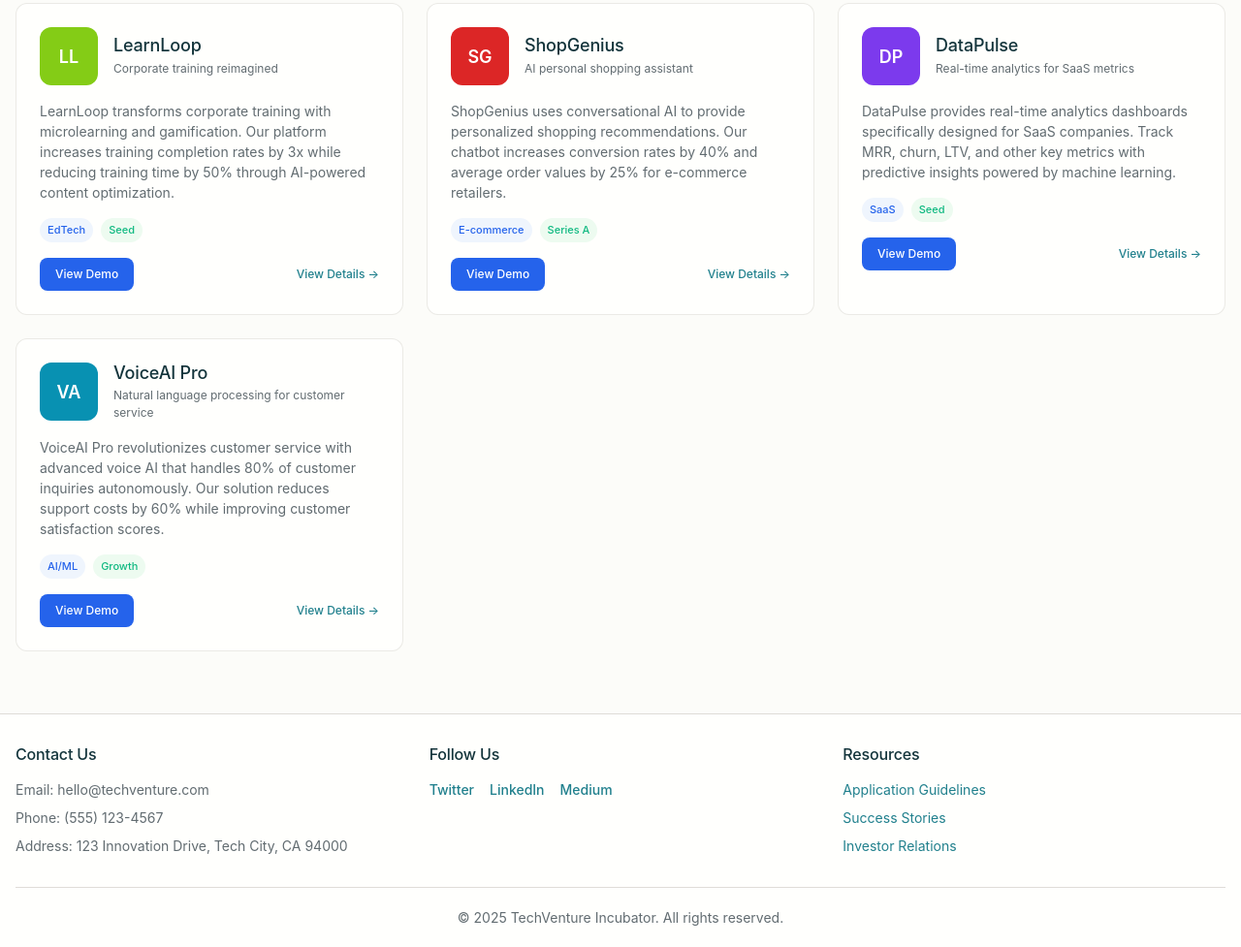
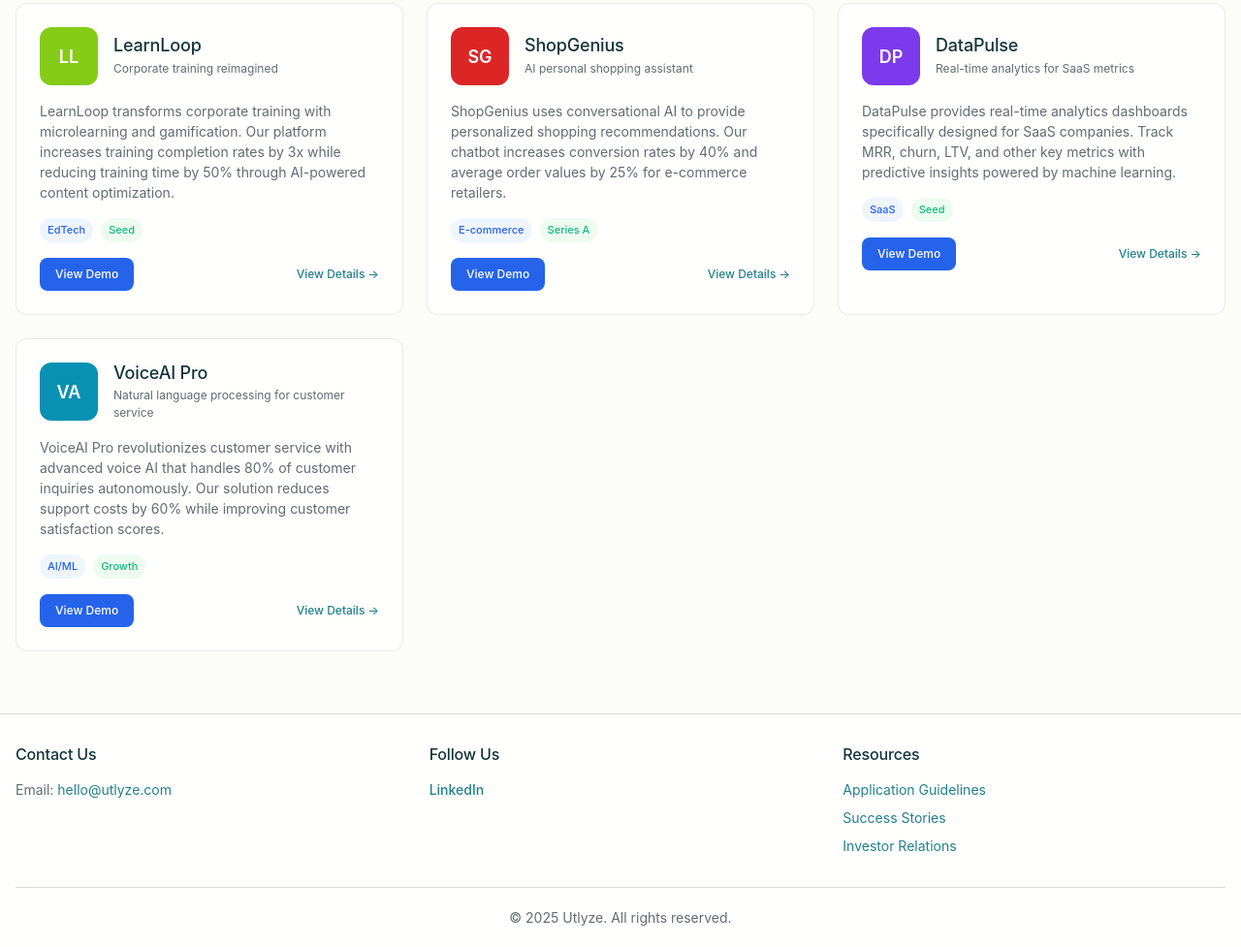
Before and after one commit to CryptoJym/utlyze-futuristic, a plain HTML site: page companies/index.html in a window 1280 px wide. Shown: the part 1595-2572 px from the top of the page at 97% size. Drawn offline with Linux system fonts and the light colour scheme; a web font is replaced by a local one.

Commit message:
chore(companies): update footer contact/social to Utlyze

```diff
--- a/companies/index.html
+++ b/companies/index.html
@@ -99,16 +99,12 @@
             <div class="footer__content">
                 <div class="footer__section">
                     <h3>Contact Us</h3>
-                    <p>Email: hello@techventure.com</p>
-                    <p>Phone: (555) 123-4567</p>
-                    <p>Address: 123 Innovation Drive, Tech City, CA 94000</p>
+                    <p>Email: <a href="mailto:hello@utlyze.com">hello@utlyze.com</a></p>
                 </div>
                 <div class="footer__section">
                     <h3>Follow Us</h3>
                     <div class="social-links">
-                        <a href="https://twitter.com/techventure" target="_blank">Twitter</a>
-                        <a href="https://linkedin.com/company/techventure" target="_blank">LinkedIn</a>
-                        <a href="https://medium.com/@techventure" target="_blank">Medium</a>
+                        <a href="https://www.linkedin.com/company/utlyze" target="_blank" rel="noopener">LinkedIn</a>
                     </div>
                 </div>
                 <div class="footer__section">
@@ -119,7 +115,7 @@
                 </div>
             </div>
             <div class="footer__bottom">
-                <p>&copy; 2025 TechVenture Incubator. All rights reserved.</p>
+                <p>&copy; 2025 Utlyze. All rights reserved.</p>
             </div>
         </div>
     </footer>
```
